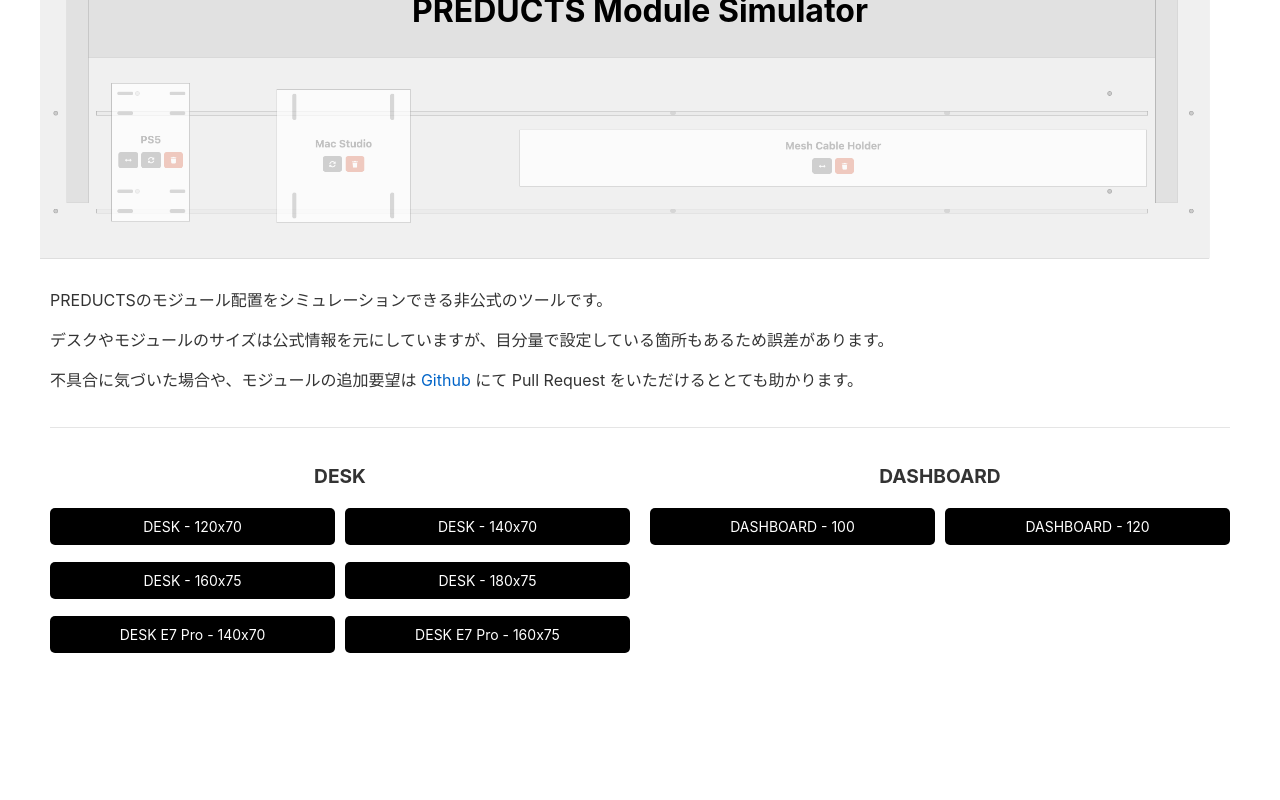
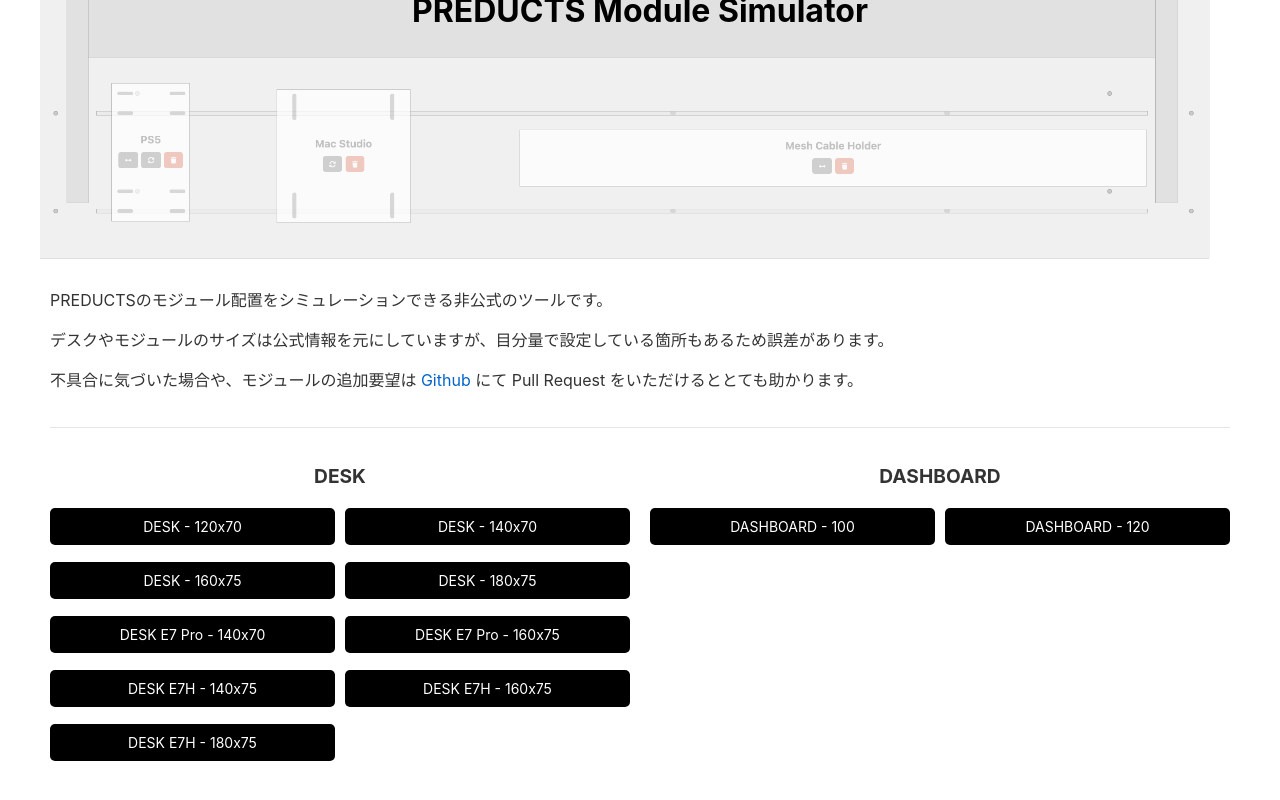
Before and after one commit to black-trooper/PREDUCTS-Module-Simulator, a Svelte app: page / in a window 1280 px wide. Shown: the part 248-1048 px from the top of the page. Before the commit the page ends 972 px from the top, so only its background shows below. Built offline with nearby package versions, Linux system fonts and the light colour scheme.

Commit message:
Support E7H

```diff
--- a/public/desks.json
+++ b/public/desks.json
@@ -504,6 +504,267 @@
         ]
     },
     {
+        "id": "DESK-E7H-14075",
+        "name": "DESK E7H - 140x75",
+        "type": "desk",
+        "width": 1400,
+        "height": 750,
+        "railPattern": {
+            "origin": {
+                "x": 95,
+                "y": 75
+            },
+            "steps": {
+                "y": [
+                    150,
+                    120,
+                    235,
+                    120
+                ]
+            },
+            "length": 1210
+        },
+        "holePattern": [
+            {
+                "origin": {
+                    "x": 30,
+                    "y": 75
+                },
+                "steps": {
+                    "x": [
+                        1340
+                    ],
+                    "y": [
+                        150,
+                        150,
+                        175,
+                        150
+                    ]
+                },
+                "diameter": 5
+            },
+            {
+                "origin": {
+                    "x": 155,
+                    "y": 105
+                },
+                "steps": {
+                    "x": [
+                        1090
+                    ],
+                    "y": [
+                        150,
+                        120,
+                        175,
+                        120
+                    ]
+                },
+                "diameter": 5
+            }
+        ],
+        "beamPattern": [
+            {
+                "x": 50,
+                "y": 395,
+                "length": 1300,
+                "height": 135
+            },
+            {
+                "x": [
+                    50,
+                    1318
+                ],
+                "y": 85,
+                "length": 32,
+                "height": 580
+            },
+            {
+                "notCross": true,
+                "x": [
+                    50,
+                    1318
+                ],
+                "y": 395,
+                "length": 32,
+                "height": 135
+            }
+        ]
+    },
+    {
+        "id": "DESK-E7H-16075",
+        "name": "DESK E7H - 160x75",
+        "type": "desk",
+        "width": 1600,
+        "height": 750,
+        "railPattern": {
+            "origin": {
+                "x": 95,
+                "y": 75
+            },
+            "steps": {
+                "y": [
+                    150,
+                    120,
+                    235,
+                    120
+                ]
+            },
+            "length": 1410
+        },
+        "holePattern": [
+            {
+                "origin": {
+                    "x": 30,
+                    "y": 75
+                },
+                "steps": {
+                    "x": [
+                        1540
+                    ],
+                    "y": [
+                        150,
+                        150,
+                        175,
+                        150
+                    ]
+                },
+                "diameter": 5
+            },
+            {
+                "origin": {
+                    "x": 155,
+                    "y": 105
+                },
+                "steps": {
+                    "x": [
+                        1290
+                    ],
+                    "y": [
+                        150,
+                        120,
+                        175,
+                        120
+                    ]
+                },
+                "diameter": 5
+            }
+        ],
+        "beamPattern": [
+            {
+                "x": 50,
+                "y": 395,
+                "length": 1500,
+                "height": 135
+            },
+            {
+                "x": [
+                    50,
+                    1518
+                ],
+                "y": 85,
+                "length": 32,
+                "height": 580
+            },
+            {
+                "notCross": true,
+                "x": [
+                    50,
+                    1518
+                ],
+                "y": 395,
+                "length": 32,
+                "height": 135
+            }
+        ]
+    },
+    {
+        "id": "DESK-E7H-18075",
+        "name": "DESK E7H - 180x75",
+        "type": "desk",
+        "width": 1800,
+        "height": 750,
+        "railPattern": {
+            "origin": {
+                "x": 95,
+                "y": 75
+            },
+            "steps": {
+                "y": [
+                    150,
+                    120,
+                    235,
+                    120
+                ]
+            },
+            "length": 1610
+        },
+        "holePattern": [
+            {
+                "origin": {
+                    "x": 30,
+                    "y": 75
+                },
+                "steps": {
+                    "x": [
+                        1740
+                    ],
+                    "y": [
+                        150,
+                        150,
+                        175,
+                        150
+                    ]
+                },
+                "diameter": 5
+            },
+            {
+                "origin": {
+                    "x": 155,
+                    "y": 105
+                },
+                "steps": {
+                    "x": [
+                        1490
+                    ],
+                    "y": [
+                        150,
+                        120,
+                        175,
+                        120
+                    ]
+                },
+                "diameter": 5
+            }
+        ],
+        "beamPattern": [
+            {
+                "x": 50,
+                "y": 395,
+                "length": 1700,
+                "height": 135
+            },
+            {
+                "x": [
+                    50,
+                    1718
+                ],
+                "y": 85,
+                "length": 32,
+                "height": 580
+            },
+            {
+                "notCross": true,
+                "x": [
+                    50,
+                    1718
+                ],
+                "y": 395,
+                "length": 32,
+                "height": 135
+            }
+        ]
+    },
+    {
         "id": "DASHBOARD-100",
         "name": "DASHBOARD - 100",
         "type": "dashboard",
--- a/public/modules.json
+++ b/public/modules.json
@@ -215,6 +215,33 @@
                         ],
                         "y": [
                             150
+                        ]
+                    },
+                    "size": {
+                        "width": 9,
+                        "height": 6
+                    }
+                }
+            },
+            {
+                "target": [
+                    "DESK-E7H-14075",
+                    "DESK-E7H-16075",
+                    "DESK-E7H-18075"
+                ],
+                "width": 960,
+                "height": 85,
+                "holeGrid": {
+                    "origin": {
+                        "x": 260,
+                        "y": -18
+                    },
+                    "steps": {
+                        "x": [
+                            420
+                        ],
+                        "y": [
+                            120
                         ]
                     },
                     "size": {
--- a/src/App.svelte
+++ b/src/App.svelte
@@ -4,7 +4,7 @@
   import DraggableArea from "./DraggableArea.svelte";
   import Module from "./Module.svelte";
 
-  const currentVersion = "0.2.0";
+  const currentVersion = "0.3.0";
 
   let moduleIdCounter = 0; // モジュールID用カウンター
   let deskOptions = [];
```
